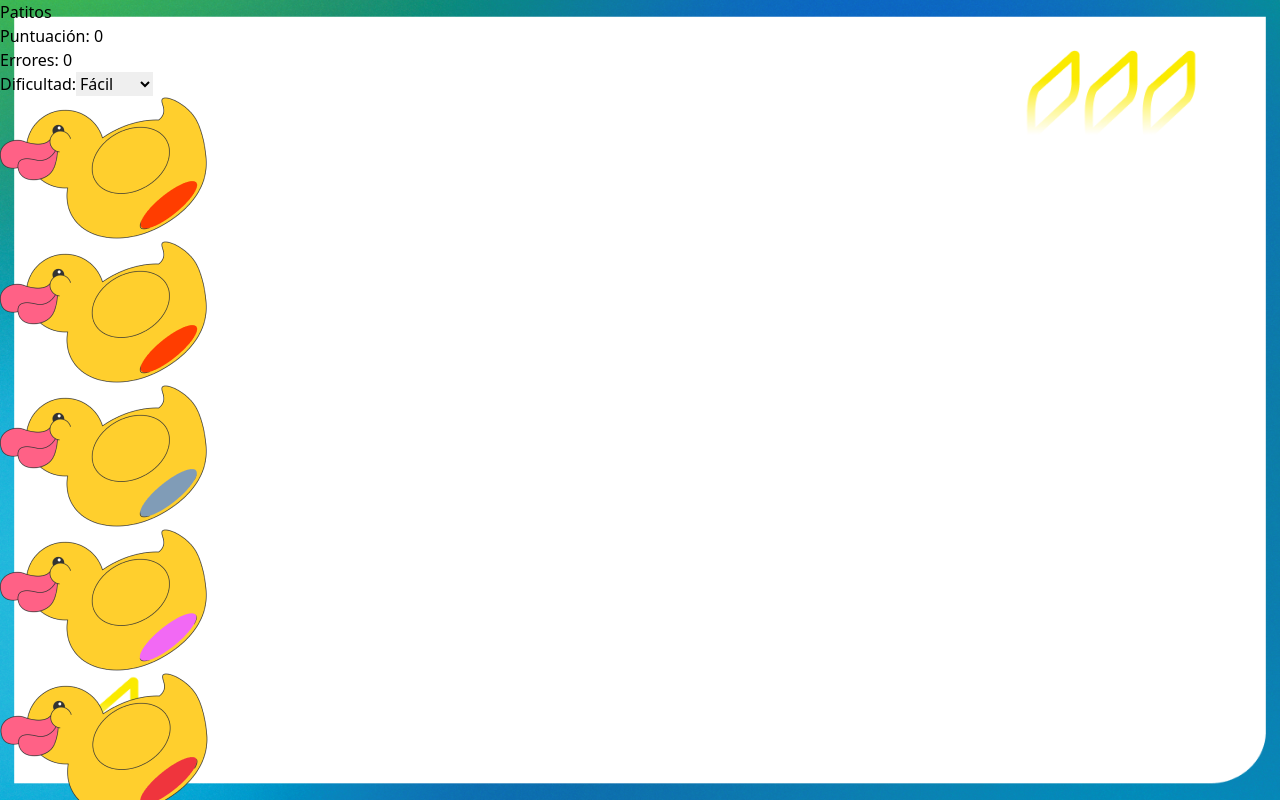
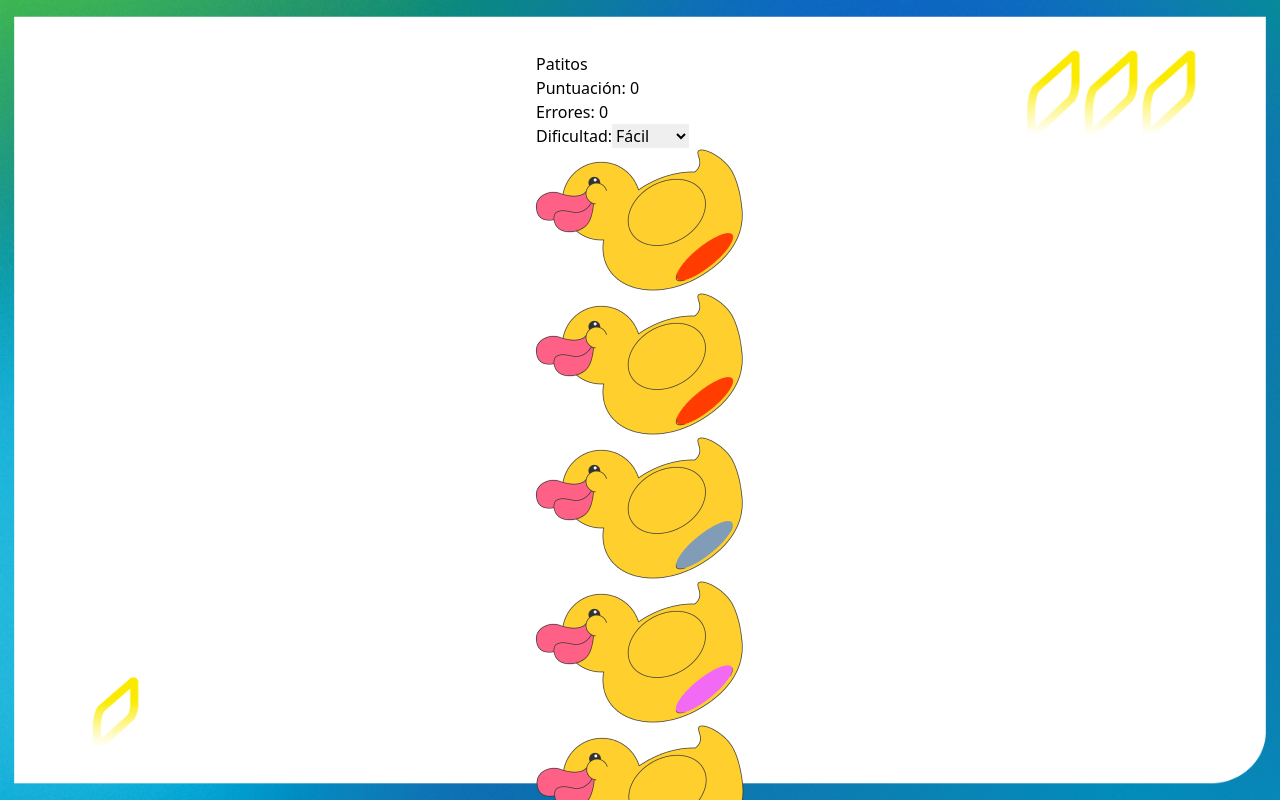
Before and after one commit to marcmarfer/Meraki-games, a React (Vite) app: page /patitos in a window 1280 px wide. Shown: the top 800 px of the page. Built offline with nearby package versions, Linux system fonts and the light colour scheme.

Commit message:
Improved kinematics HTML structure and centered canvas on screen

```diff
--- /dev/null
+++ b/src/juegos/Kinematics/Kinematics.css
@@ -0,0 +1,6 @@
+#root {
+    height: 100vh;
+    display: flex;
+    align-items: center;
+    justify-content: center;
+}
--- a/src/juegos/Kinematics/Kinematics.jsx
+++ b/src/juegos/Kinematics/Kinematics.jsx
@@ -1,4 +1,5 @@
 import React, { useState, useEffect } from 'react';
+import './Kinematics.css';
 
 const Kinematics = () => {
     const [canvas, setCanvas] = useState(null);
@@ -134,17 +135,16 @@ const Kinematics = () => {
                 canvas.height = Math.floor(window.innerHeight * 0.7);
             }
 
-            document.body.appendChild(canvas);
+            document.getElementById('root').appendChild(canvas);
 
             return () => {
                 window.removeEventListener("resize", fitCanvasToScreen);
                 cancelAnimationFrame(requestId);
-                document.body.removeChild(canvas);
+                document.getElementById('root').removeChild(canvas);
             };
         }
     }, [canvas, context]);
 
-    return null;
 };
 
 export default Kinematics;
```
